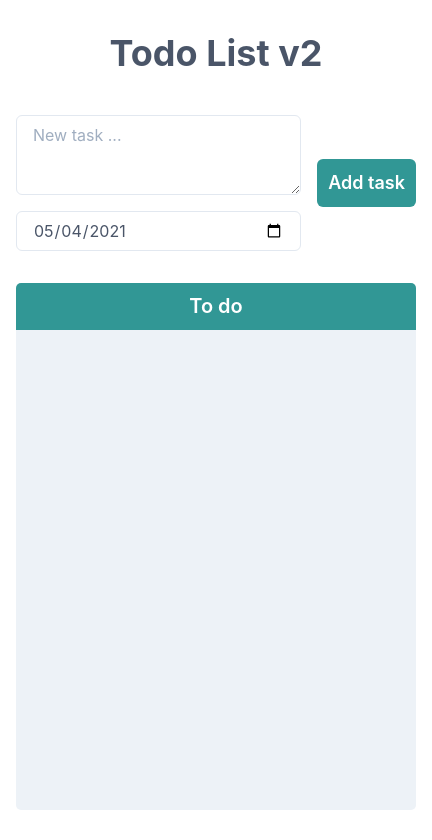
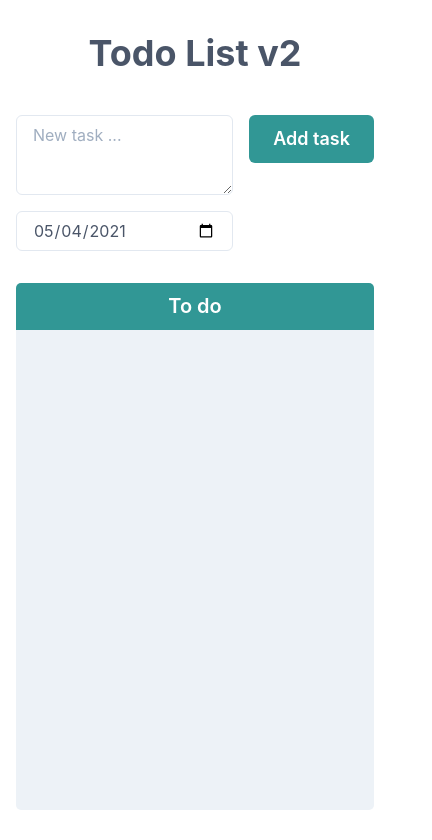
Before and after one commit to angusfng/TodoList-v2, a React (Create React App) app: page / in a window 390 px wide. Shown: the top 840 px of the page, 432 px wide, since content can reach past the window. Built offline with nearby package versions, Linux system fonts and the light colour scheme.

Commit message:
some responsiveness changes

```diff
--- a/src/App.tsx
+++ b/src/App.tsx
@@ -88,10 +88,11 @@ const App = () => {
           flexDirection="column"
           align="center"
           mt="1.5rem"
+          w="100%"
         >
           <Box maxW="40rem" px="1rem" w="100%">
             <form onSubmit={handleSubmit}>
-              <Flex align="center" my="1rem">
+              <Flex justify="center" my="1rem">
                 <Box>
                   <Textarea
                     onChange={(e) => setTaskText(e.target.value)}
@@ -107,13 +108,15 @@ const App = () => {
                     value={date}
                   />
                 </Box>
-                <Button type="submit" size="lg" ml="1rem" colorScheme="teal">
-                  Add task
-                </Button>
+                <Box>
+                  <Button type="submit" size="lg" ml="1rem" colorScheme="teal">
+                    Add task
+                  </Button>
+                </Box>
               </Flex>
             </form>
           </Box>
-          <Flex flexWrap="wrap" justifyContent="center">
+          <Flex flexWrap="wrap" w="100%" justify="center">
             {columns.map((col) => (
               <TaskGroup
                 key={col.id}
--- a/src/components/Task.tsx
+++ b/src/components/Task.tsx
@@ -45,7 +45,7 @@ const Task = (props: Props) => {
       boxShadow="md"
     >
       <Flex justify="space-between" align="center">
-        <Text maxW="16rem" fontSize="1.1em" whiteSpace="pre-wrap">
+        <Text fontSize="1.1em" whiteSpace="pre-wrap">
           {props.task.details}
         </Text>
         <Box textAlign="center">
--- a/src/components/TaskGroup.tsx
+++ b/src/components/TaskGroup.tsx
@@ -13,7 +13,7 @@ interface Props {
 
 const TaskGroup = (props: Props) => {
   return (
-    <Box m="1rem">
+    <Box m="1rem" w="100%" maxW="25rem">
       <Heading
         as="h2"
         size="md"
@@ -32,8 +32,6 @@ const TaskGroup = (props: Props) => {
             ref={provided.innerRef}
             {...provided.droppableProps}
             bg={snapshot.isDraggingOver ? "blue.50" : "gray.100"}
-            w="25rem"
-            maxW="100%"
             minH="30rem"
             p="0.5rem"
             borderBottomRadius="5px"
```
